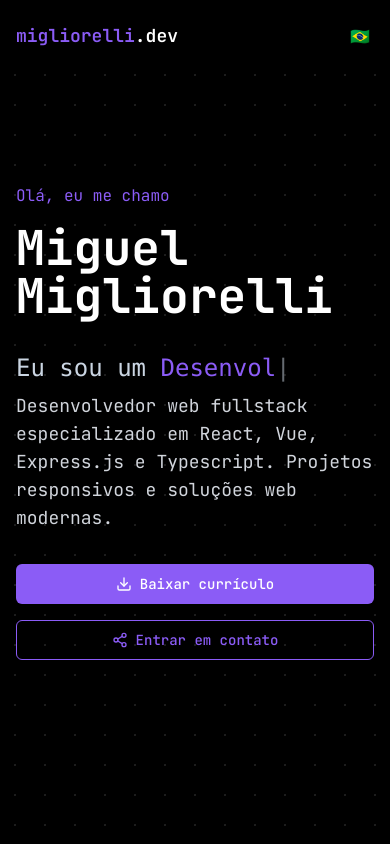
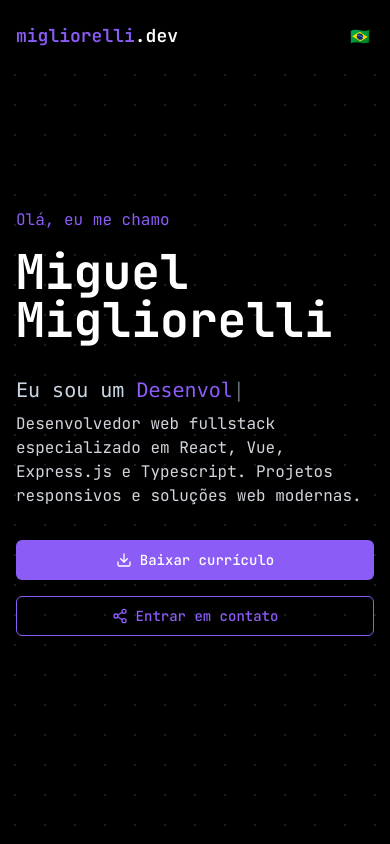
Before and after one commit to migliorelli/migliorelli.dev, a Vue app: page / in a window 390 px wide. Shown: the top 844 px of the page. Built offline with nearby package versions, Linux system fonts and the light colour scheme; a web font is replaced by a local one.

Commit message:
decreased typewriter and description font size on mobile devices

```diff
--- a/src/components/sections/Hero.vue
+++ b/src/components/sections/Hero.vue
@@ -68,14 +68,14 @@ onMounted(() => {
 
         <div class="space-y-2">
           <h2
-            class="pr-2 font-mono text-2xl break-words"
+            class="pr-2 font-mono text-xl md:text-2xl break-words"
             v-animate-on-view="{ delay: 200 }"
           >
             {{ t("hero.im") }}
             <span class="text-primary">{{ currentRole }}</span>
             <span class="animate-pulse">|</span>
           </h2>
-          <p class="text-lg text-gray-300" v-animate-on-view="{ delay: 300 }">
+          <p class="md:text-lg text-gray-300" v-animate-on-view="{ delay: 300 }">
             {{ t("hero.description") }}
           </p>
         </div>
```
